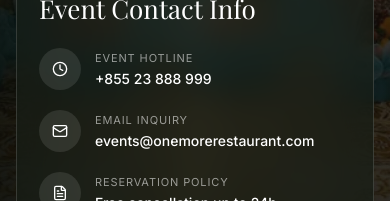
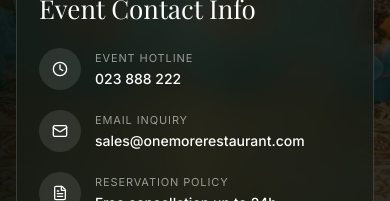
Before and after one commit to sornsomavatey/omr_website_v1, a React (Vite) app in the folder Frontend/: page /events in a window 390 px wide. Shown: the part 533-734 px from the top of the page. Built offline with nearby package versions, Linux system fonts and the light colour scheme; no server answers; a web font is replaced by a local one.

Commit message:
Phone number and email corrected

```diff
--- a/Frontend/public/locales/en.json
+++ b/Frontend/public/locales/en.json
@@ -888,6 +888,7 @@
       "contactCta": "Contact Event Team",
       "contactInfo": "Event Contact Info",
       "hotline": "Event Hotline",
+      "hotlineValue": "023 888 222",
       "email": "Email Inquiry",
       "policyLabel": "Reservation Policy",
       "policyValue": "Free cancellation up to 24h"
--- a/Frontend/public/mocks/events.json
+++ b/Frontend/public/mocks/events.json
@@ -9,9 +9,9 @@
   "contact": {
     "title": "Event Contact Info",
     "hotlineLabel": "Event Inquiry",
-    "hotline": "+855 23 888 222",
+    "hotline": "023 888 222",
     "emailLabel": "Email",
-    "email": "events@onemorerestaurant.com",
+    "email": "sales@onemorerestaurant.com",
     "policyLabel": "Reservation Policy",
     "policy": "Free cancellation up to 24h"
   },
--- a/Frontend/src/pages/Events/index.tsx
+++ b/Frontend/src/pages/Events/index.tsx
@@ -333,14 +333,14 @@ export default function EventsPage() {
               <span className="events-contact-icon"><Clock size={16} /></span>
               <div>
                 <small>{t('eventsPage.hero.hotline', undefined, 'Event Hotline')}</small>
-                <strong>+855 23 888 999</strong>
+                <strong>{t('eventsPage.hero.hotlineValue', undefined, '023 888 222')}</strong>
               </div>
             </div>
             <div className="events-contact-row">
               <span className="events-contact-icon"><Mail size={16} /></span>
               <div>
                 <small>{t('eventsPage.hero.email', undefined, 'Email Inquiry')}</small>
-                <strong>events@onemorerestaurant.com</strong>
+                <strong>sales@onemorerestaurant.com</strong>
               </div>
             </div>
             <div className="events-contact-row">
```
Also changed, not shown: Frontend/public/locales/kh.json.
